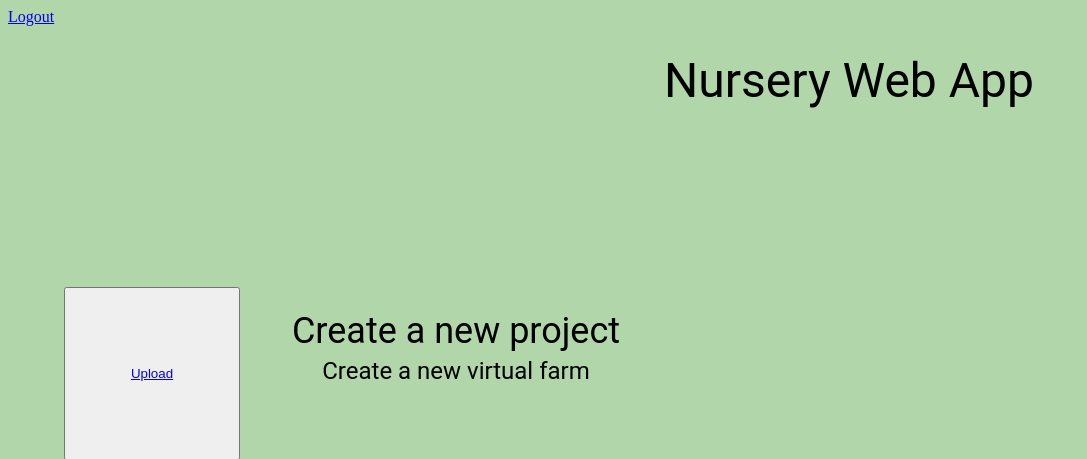
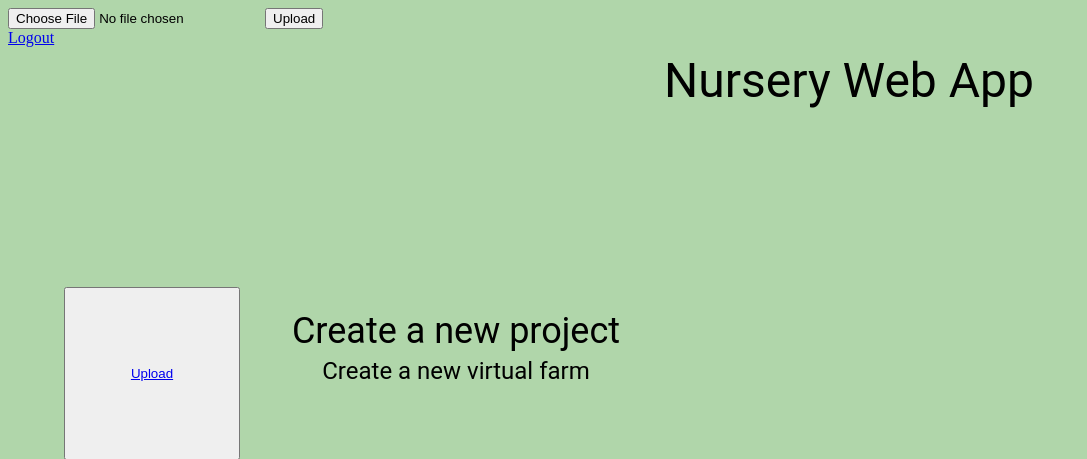
Before and after one commit to atapia209/Tree_Project_Group307, a Flask app: page /upload in a window 1280 px wide. Shown: the top 459 px of the page, without its empty margins (0-1087 px from the left). Run offline with Flask 2, Linux system fonts and the light colour scheme; a user stored in the database is signed in.

Commit message:
updated upload page

```diff
--- a/app.py
+++ b/app.py
@@ -1,11 +1,12 @@
 import os
 
-from flask import Flask, jsonify, redirect, render_template, request, url_for
+from flask import (Flask, flash, jsonify, redirect, render_template, request, url_for)
 from flask_bcrypt import Bcrypt
 from flask_login import (LoginManager, UserMixin, current_user, login_required, login_user, logout_user)
 from flask_marshmallow import Marshmallow
 from flask_sqlalchemy import SQLAlchemy
 from flask_wtf import FlaskForm
+from werkzeug.utils import secure_filename
 from wtforms import PasswordField, StringField, SubmitField
 from wtforms.validators import InputRequired, Length, ValidationError
 
@@ -23,6 +24,16 @@
 
 # Initialize marshmallow
 ma = Marshmallow(app)
+
+# Initialze file upload
+upload_folder = os.path.join(maindir, 'static/uploads')
+allowed_extensions = {'mp4'}
+app.config['UPLOAD_FOLDER'] = upload_folder
+
+# file upload validation
+def allowed_file(filename):
+    return '.' in filename and \
+           filename.rsplit('.', 1)[1].lower() in allowed_extensions
 
 # Login
 login_manager = LoginManager()
@@ -143,6 +154,22 @@
 @app.route('/upload', methods=['GET', 'POST'])
 @login_required
 def upload():
+
+    if request.method == 'POST':
+        if 'file' not in request.files:
+            flash('No file part')
+            return redirect(request.url)
+        file = request.files['file']
+
+        if file.filename == '':
+            flash('No selected file')
+            return redirect(request.url)
+
+        if file and allowed_file(file.filename):
+            filename = secure_filename(file.filename)
+            file.save(os.path.join(app.config['UPLOAD_FOLDER'], filename))
+            return redirect(url_for('upload', filename=filename))
+
     return render_template('upload.html')
 
 @app.route('/load')
--- a/templates/upload.html
+++ b/templates/upload.html
@@ -6,14 +6,18 @@
 <body>
     <h1>Nursery Web App</h1>
 
+    <button type="upload"> <a href="{{url_for('load')}}">Upload </a></button>
+
+    <form method="post" enctype="multipart/form-data">
+        <input type="file" name="file">
+        <input type="submit" value="Upload">
+    </form>
+
+    <h2> Create a new project</h2>
+    <p>Create a new virtual farm </p>
+    <a href="{{url_for('logout')}}">Logout</a>
+
 </body>
-
-<button type="upload"> <a href="{{url_for('load')}}">Upload </a></button>
-<h2> Create a new project</h2>
-<p>Create a new virtual farm </p>
-<a href="{{url_for('logout')}}">Logout</a>
-
-
 
 
 </html>
```
